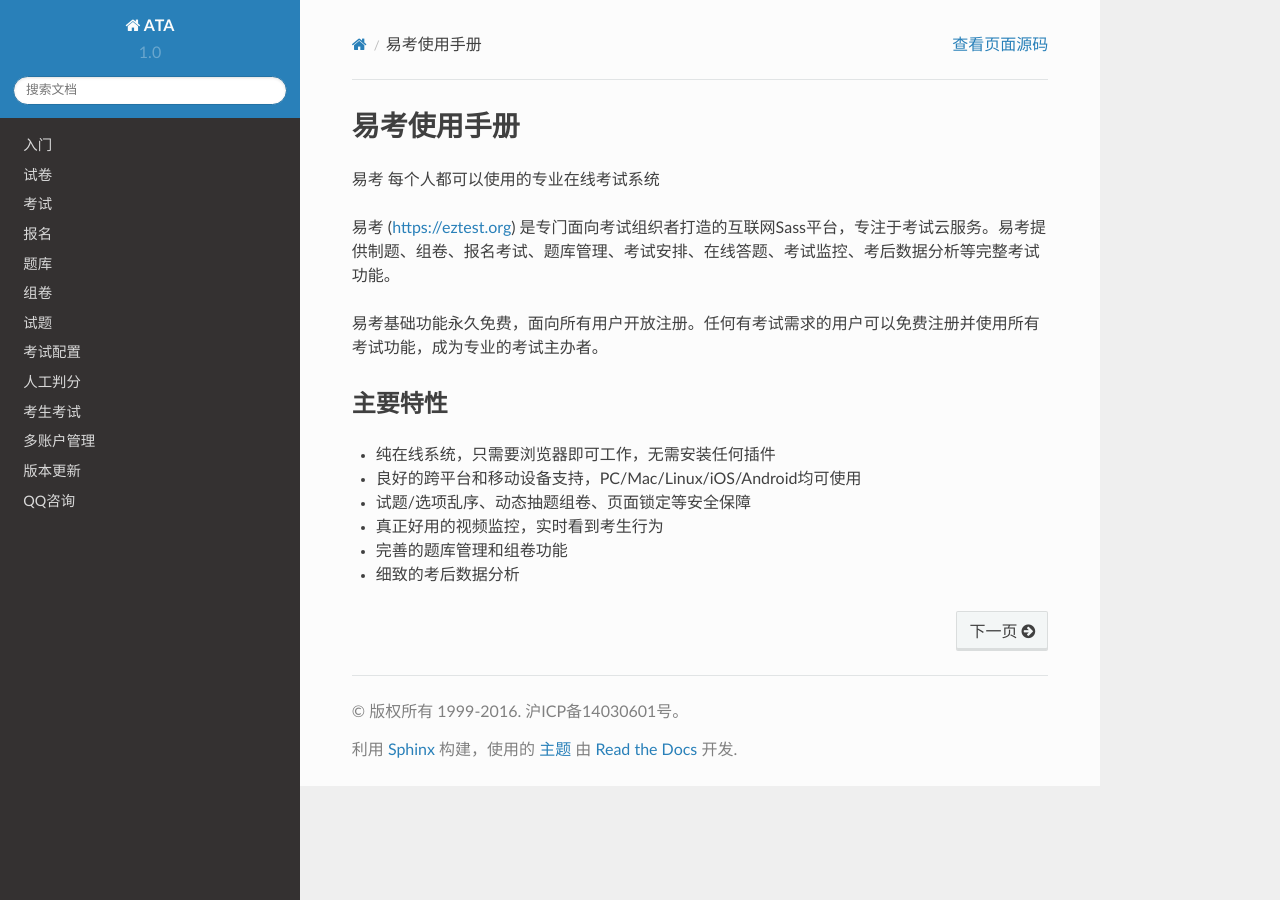
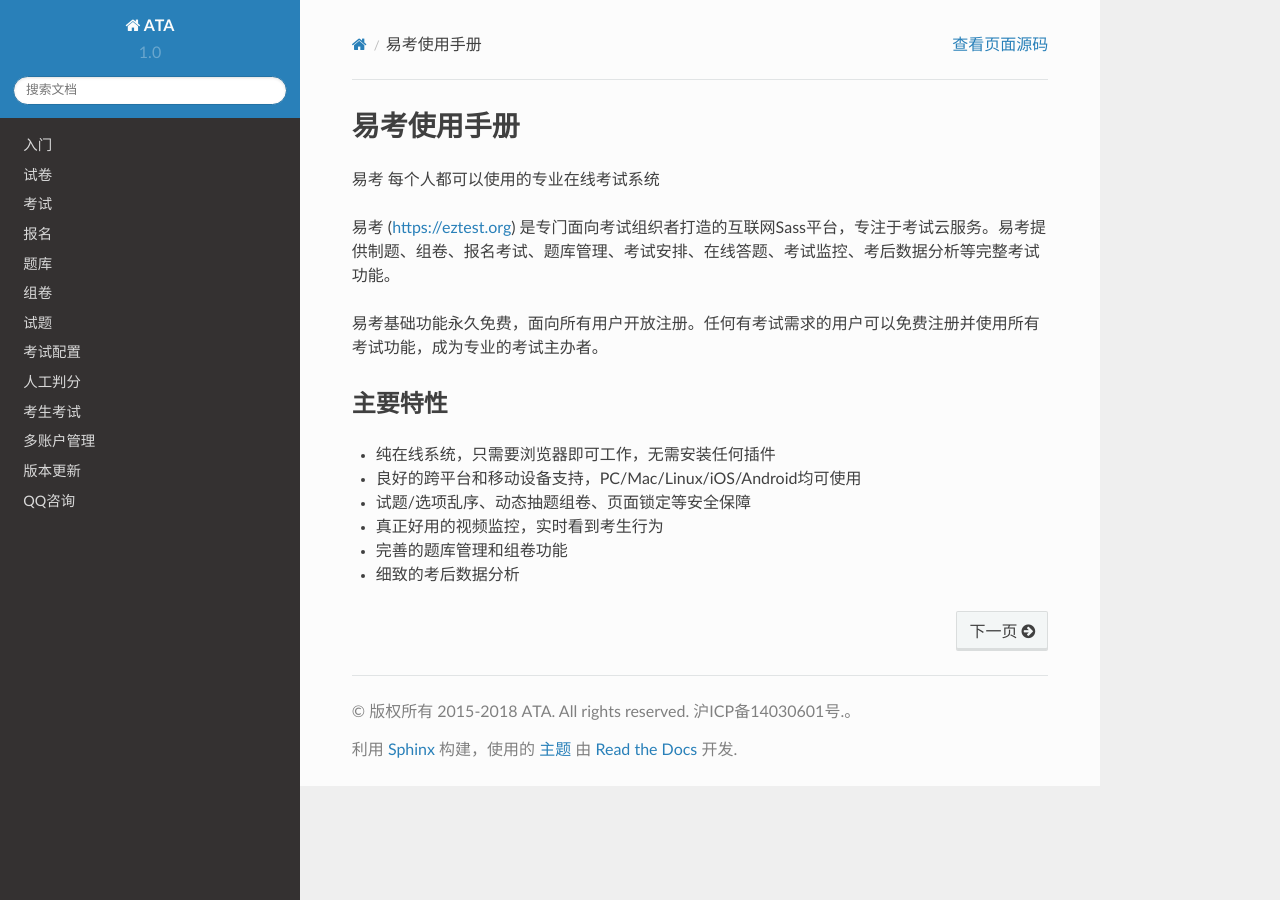
Before and after one commit to yaozhifeng/eztest_doc, a Sphinx documentation site: the page built from docs/source/index.rst, in a window 1280 px wide. Built offline with Sphinx 7.4.7 and the Read the Docs theme 2.0.0, drawn with Linux system fonts in a browser that asks for light colours.

Commit message:
copyright

```diff
--- a/docs/source/conf.py
+++ b/docs/source/conf.py
@@ -49,7 +49,7 @@
 
 # General information about the project.
 project = u'ATA'
-copyright = u'1999-2016. 沪ICP备14030601号'
+copyright = u'2015-2018 ATA. All rights reserved. 沪ICP备14030601号.'
 author = u'ATA'
 
 # The version info for the project you're documenting, acts as replacement for
```
